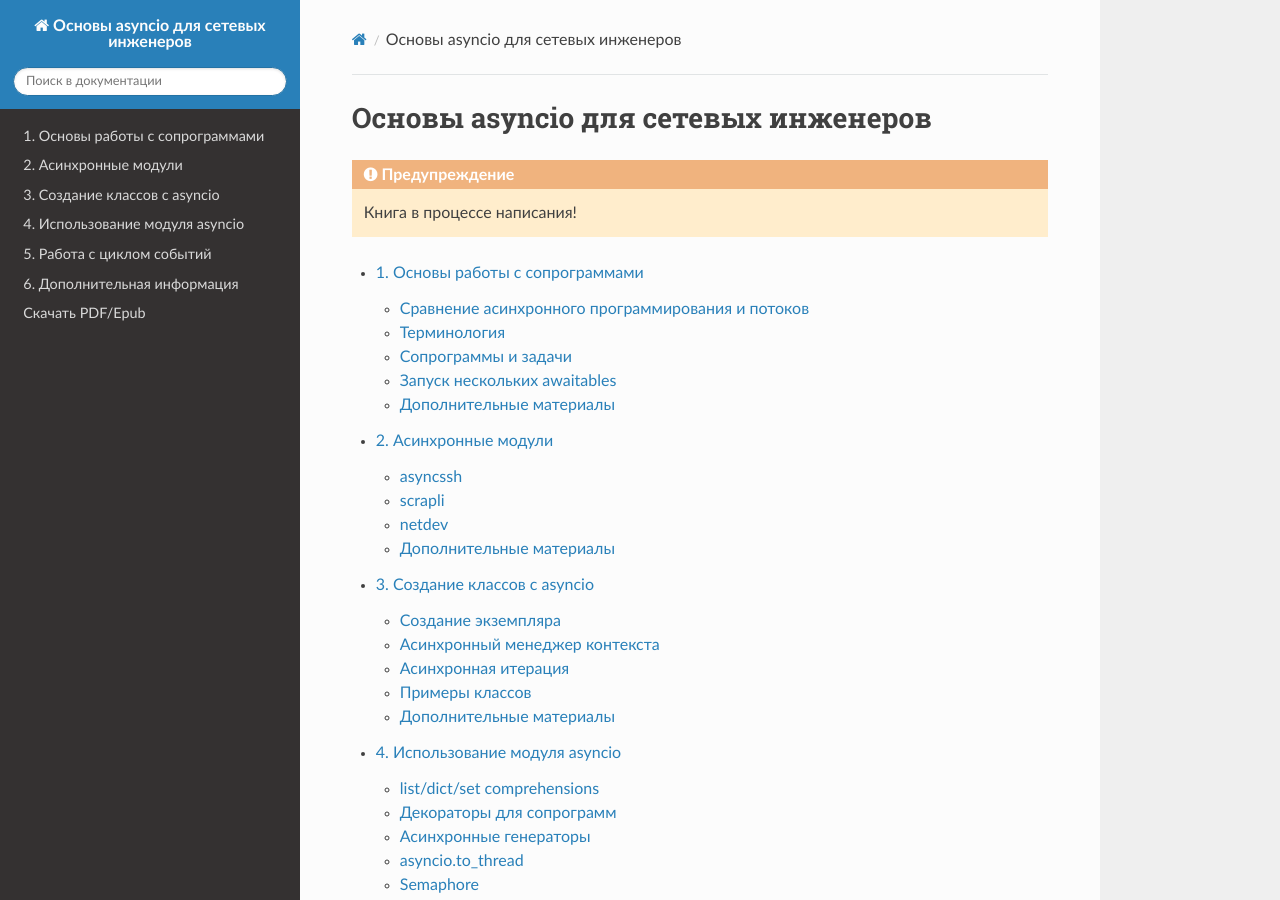
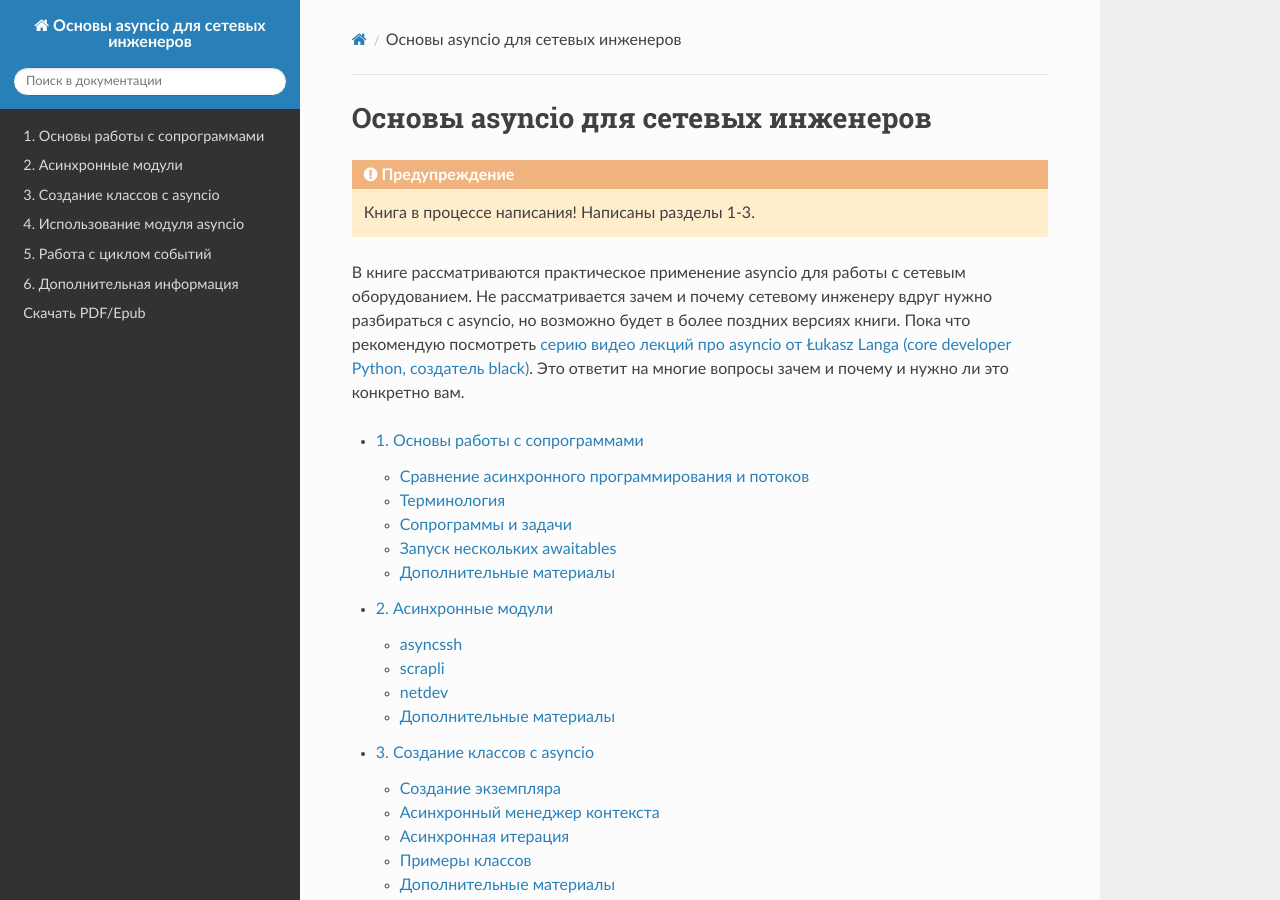
Before and after one commit to natenka/asyncpyneng-book, a Sphinx documentation site: the page built from docs/source/index.rst, in a window 1280 px wide and 900 px high. Built offline with Sphinx 7.4.7 and the Read the Docs theme 2.0.0, drawn with Linux system fonts in a browser that asks for light colours; pages that are not in the unit, such as notebooks, are missing from menus.

Commit message:
update async iteration

```diff
--- a/docs/source/index.rst
+++ b/docs/source/index.rst
@@ -4,6 +4,14 @@
 .. warning::
 
     Книга в процессе написания!
+    Написаны разделы 1-3.
+
+В книге рассматриваются практическое применение asyncio для работы с сетевым
+оборудованием. Не рассматривается зачем и почему сетевому инженеру вдруг нужно
+разбираться с asyncio, но возможно будет в более поздних версиях книги.
+Пока что рекомендую посмотреть
+`серию видео лекций про asyncio от Łukasz Langa (core developer Python, создатель black) <https://www.youtube.com/playlist?list=PLhNSoGM2ik6SIkVGXWBwerucXjgP1rHmB>`__.
+Это ответит на многие вопросы зачем и почему и нужно ли это конкретно вам.
 
 .. toctree::
    :maxdepth: 2
```
